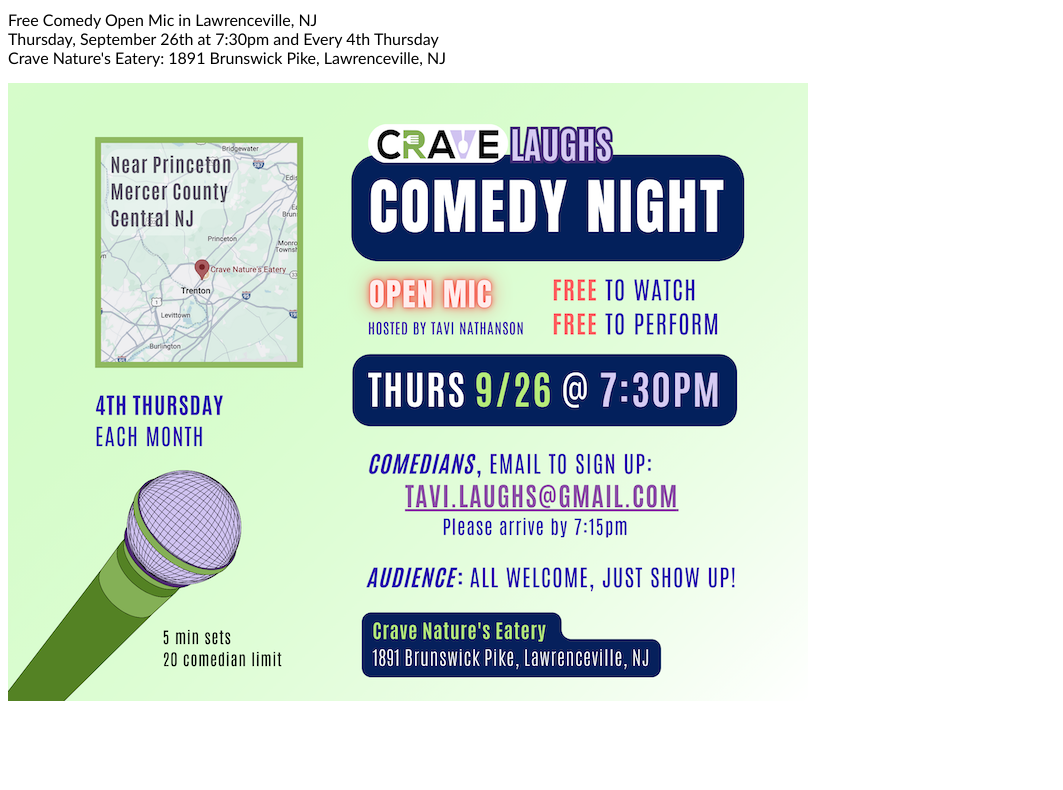
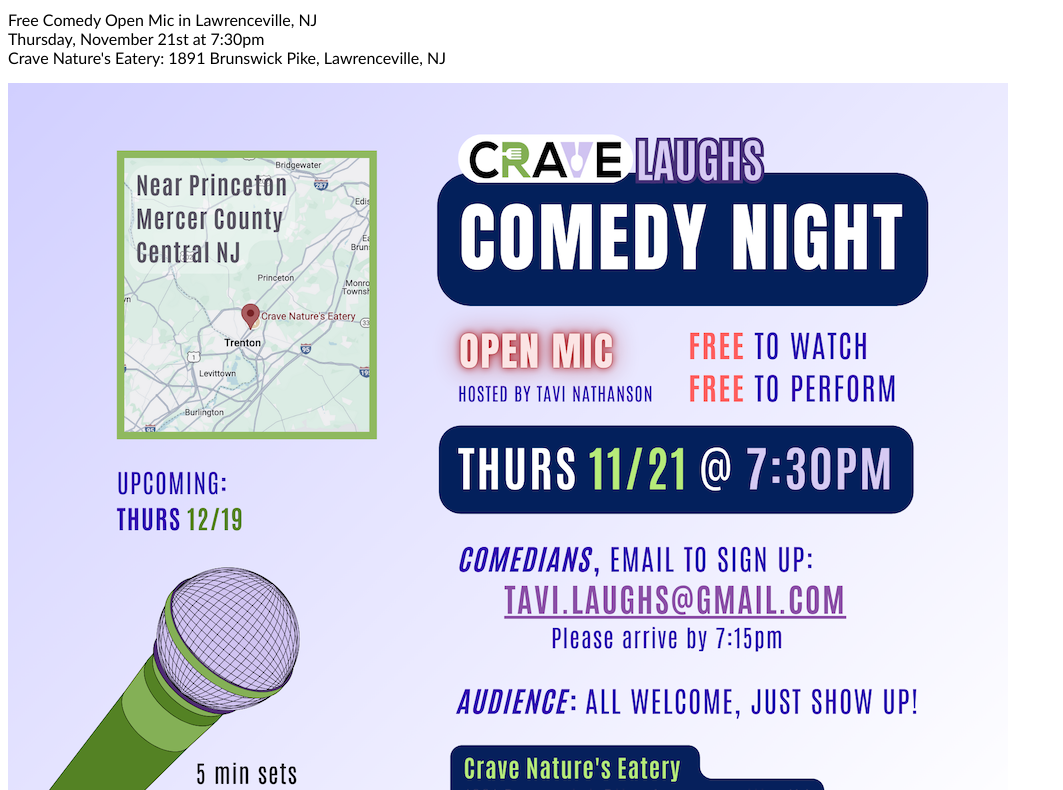
Before and after one commit to tavilaughs/tavilaughs.github.io, a plain HTML site: page index.html in a window 1280 px wide. Shown: the part 120-910 px from the top of the page, without its empty margins (0-1063 px from the left). Before the commit the page ends 833 px from the top, so only its background shows below. Drawn offline with Linux system fonts and the light colour scheme.

Commit message:
Update index.html

```diff
--- a/index.html
+++ b/index.html
@@ -25,10 +25,10 @@
     <p>
         Free Comedy Open Mic in Lawrenceville, NJ
         <br />
-        Thursday, September 26th at 7:30pm and Every 4th Thursday
+        Thursday, November 21st at 7:30pm
         <br />
         Crave Nature's Eatery: 1891 Brunswick Pike, Lawrenceville, NJ
     </p>
-    <img src="crave_laughs_926_small.png" alt="Email tavi.laughs@gmail.com">
+    <img src="crave_laughs_1121_small.png" alt="Email tavi.laughs@gmail.com">
 </body>
 </html>
```
